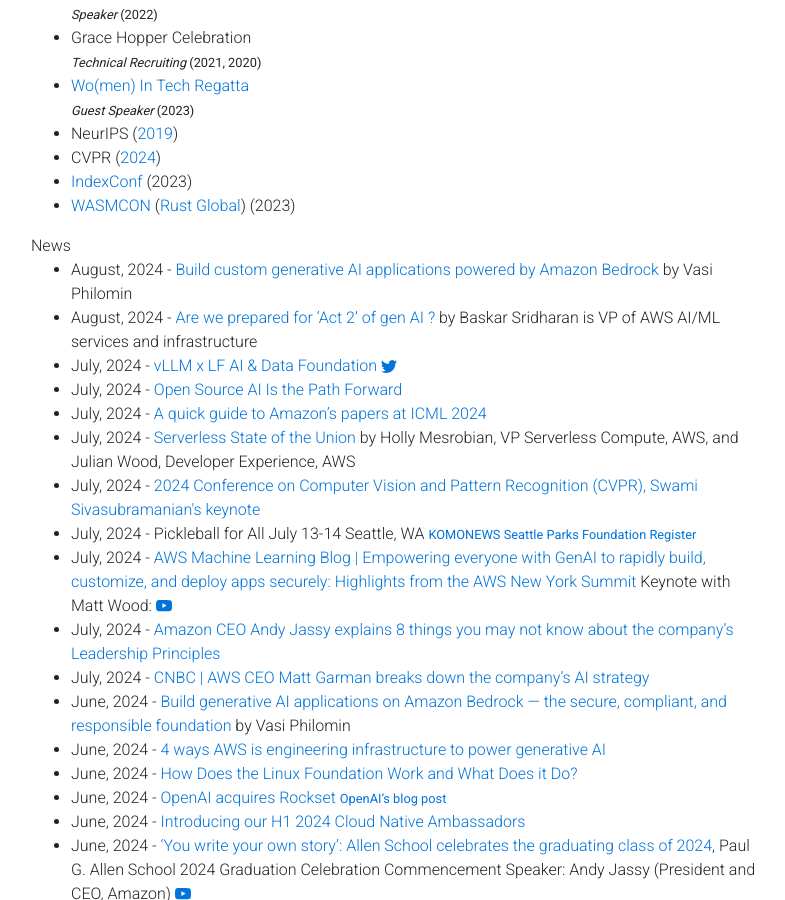
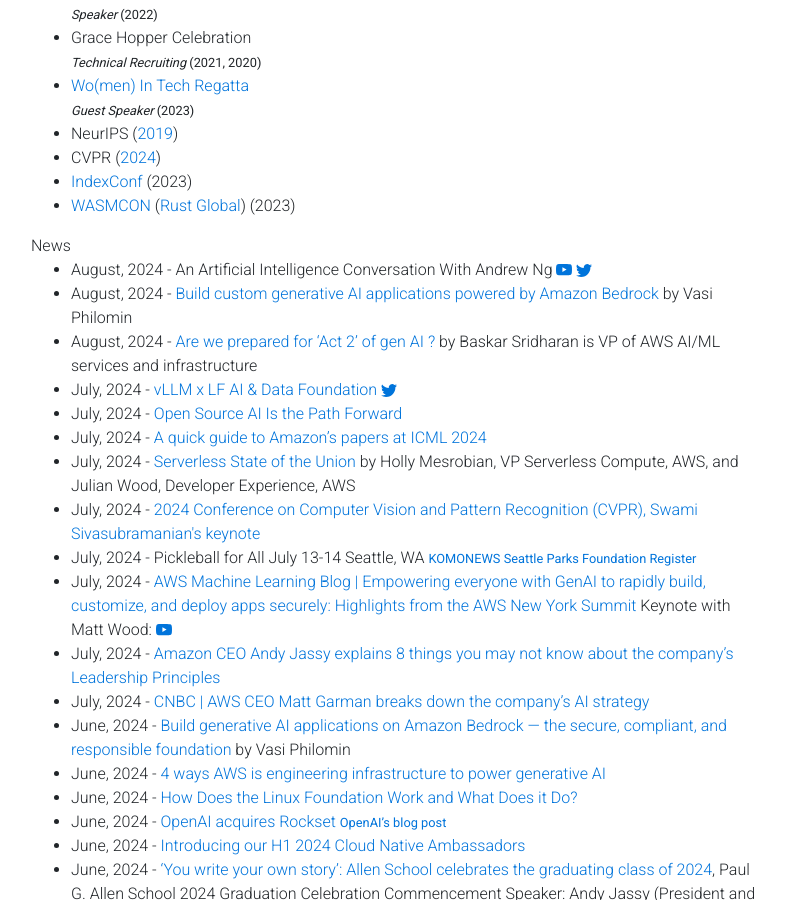
Before and after one commit to gfw001/gfw001.github.io, a Jekyll site: the page portfolio.html, which Jekyll copies as it is, in a window 1280 px wide and 900 px high, scrolled down 1568 px. Shown: the whole window, without its empty margins (54-839 px from the left). Built offline with Jekyll 4.4.1, drawn with Linux system fonts in a browser that asks for light colours; nearby versions of some CDN libraries; a style sheet for code colours, icons or effects is not loaded.

Commit message:
Update portfolio.html

```diff
--- a/portfolio.html
+++ b/portfolio.html
@@ -309,6 +309,17 @@
 
       News
 	<ul>
+	<li>
+	       August, 2024 - An Artificial Intelligence Conversation With Andrew Ng <a href="https://www.youtube.com/watch?v=8lH1mUcxODw">
+		<svg xmlns="http://www.w3.org/2000/svg" width="16" height="16" fill="currentColor" class="bi bi-youtube" viewBox="0 0 16 16">
+                <path d="M8.051 1.999h.089c.822.003 4.987.033 6.11.335a2.01 2.01 0 0 1 1.415 1.42c.101.38.172.883.22 1.402l.01.104.022.26.008.104c.065.914.073 1.77.074 1.957v.075c-.001.194-.01 1.108-.082 2.06l-.008.105-.009.104c-.05.572-.124 1.14-.235 1.558a2.007 2.007 0 0 1-1.415 1.42c-1.16.312-5.569.334-6.18.335h-.142c-.309 0-1.587-.006-2.927-.052l-.17-.006-.087-.004-.171-.007-.171-.007c-1.11-.049-2.167-.128-2.654-.26a2.007 2.007 0 0 1-1.415-1.419c-.111-.417-.185-.986-.235-1.558L.09 9.82l-.008-.104A31.4 31.4 0 0 1 0 7.68v-.123c.002-.215.01-.958.064-1.778l.007-.103.003-.052.008-.104.022-.26.01-.104c.048-.519.119-1.023.22-1.402a2.007 2.007 0 0 1 1.415-1.42c.487-.13 1.544-.21 2.654-.26l.17-.007.172-.006.086-.003.171-.007A99.788 99.788 0 0 1 7.858 2h.193zM6.4 5.209v4.818l4.157-2.408L6.4 5.209z"/>
+                </svg>
+		</a> <a href="https://x.com/CCRobertsARK/status/1821950545239650690" title="Twitter">
+                <svg xmlns="http://www.w3.org/2000/svg" width="16" height="16" fill="currentColor" class="bi bi-twitter" viewBox="0 0 16 16">
+                <path d="M5.026 15c6.038 0 9.341-5.003 9.341-9.334 0-.14 0-.282-.006-.422A6.685 6.685 0 0 0 16 3.542a6.658 6.658 0 0 1-1.889.518 3.301 3.301 0 0 0 1.447-1.817 6.533 6.533 0 0 1-2.087.793A3.286 3.286 0 0 0 7.875 6.03a9.325 9.325 0 0 1-6.767-3.429 3.289 3.289 0 0 0 1.018 4.382A3.323 3.323 0 0 1 .64 6.575v.045a3.288 3.288 0 0 0 2.632 3.218 3.203 3.203 0 0 1-.865.115 3.23 3.23 0 0 1-.614-.057 3.283 3.283 0 0 0 3.067 2.277A6.588 6.588 0 0 1 .78 13.58a6.32 6.32 0 0 1-.78-.045A9.344 9.344 0 0 0 5.026 15z"/>
+                </svg>
+                </a>
+	</li>
 	<li>
 	       August, 2024 - <a href="https://aws.amazon.com/blogs/machine-learning/build-custom-generative-ai-applications-powered-by-amazon-bedrock/">Build custom generative AI applications powered by Amazon Bedrock</a> by Vasi Philomin
 	</li>
```
